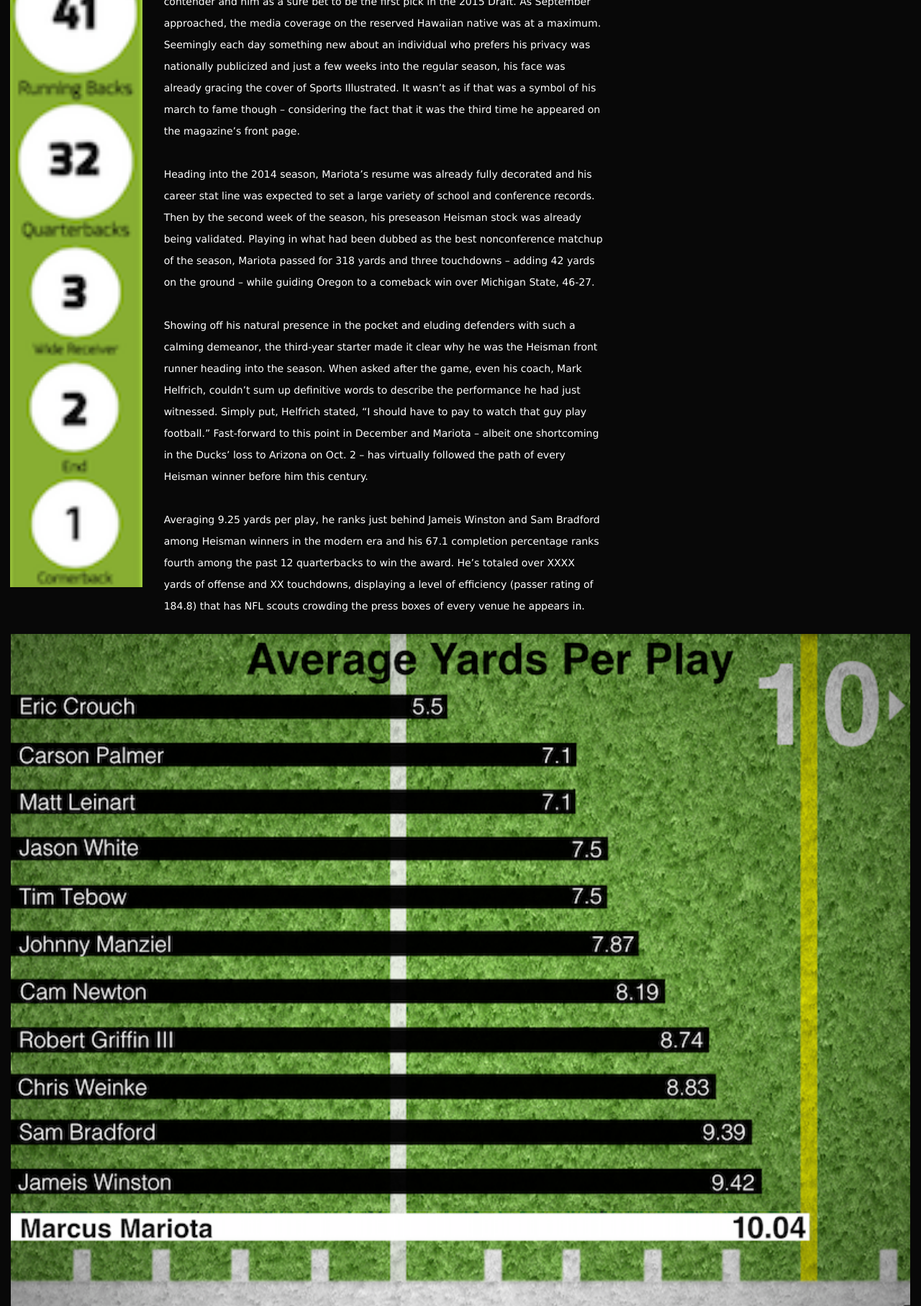
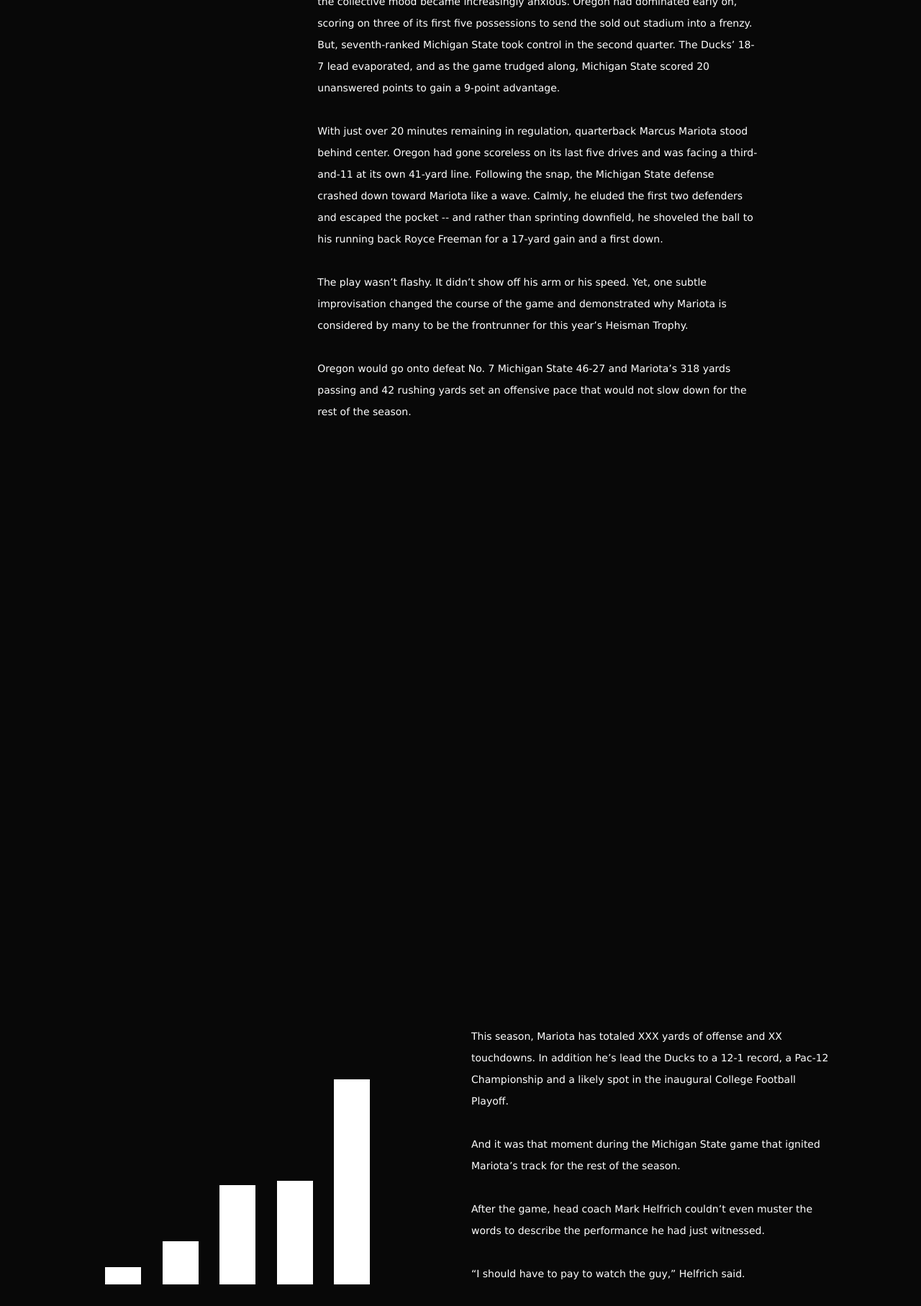
Before and after one commit to dailyemerald/mariota-heisman, a plain HTML site: page index.html in a window 1280 px wide. Shown: the part 1760-3575 px from the top of the page at 72% size. Drawn offline with nearby package versions, Linux system fonts and the light colour scheme.

Commit message:
making updates

```diff
--- a/index.html
+++ b/index.html
@@ -20,7 +20,7 @@
         <!--the +/-80% translation can be adjusted to control the speed difference of the image-->
     </div>
     <div class="parallax-image-wrapper parallax-image-wrapper-100" data-anchor-target="#bacons + .gap" data-bottom-top="transform:translate3d(0px, 200%, 0px)" data-top-bottom="transform:translate3d(0px, 0%, 0px)">
-        <div class="parallax-image parallax-image-100" data-anchor-target="#bacons + .gap" data-bottom-top="transform: translate3d(0px, -80%, 0px);" data-top-bottom="transform: translate3d(0px, 80%, 0px);"></div>
+        <div class="parallax-image parallax-image-100" style="background-image: url(img/mrk.jpg);" data-anchor-target="#bacons + .gap" data-bottom-top="transform: translate3d(0px, -80%, 0px);" data-top-bottom="transform: translate3d(0px, 80%, 0px);"></div>
     </div>
     <div class="parallax-image-wrapper parallax-image-wrapper-100" data-anchor-target="#kittens + .gap" data-bottom-top="transform:translate3d(0px, 200%, 0px)" data-top-bottom="transform:translate3d(0px, 0%, 0px)">
         <div class="parallax-image parallax-image-100" style="background-image: url(img/mrk.jpg);" data-anchor-target="#kittens + .gap" data-bottom-top="transform: translate3d(0px, -80%, 0px);" data-top-bottom="transform: translate3d(0px, 80%, 0px);"></div>
@@ -40,13 +40,20 @@
         <div class="content" id="bacons">
             <div class="row" style="padding-top: 5%;">
                 <div class="story" style="background-color: rgb(8,8,8);">
-                    <img class="col-md-2 col-sm-3 col-xs-3" src="img/statish.png">
-                    <div class="col-md-6">
+                    <div class="col-md-4"></div>
+                    <div class="col-md-6 col-sm-10 col-xs-12">
                     <p id="byline">BY JUSTIN WISE</p>
-                    <p>Preseason predictions immediately began to forecast Oregon as a national title contender and him as a sure bet to be the first pick in the 2015 Draft. As September approached, the media coverage on the reserved Hawaiian native was at a maximum. Seemingly each day something new about an individual who prefers his privacy was nationally publicized and just a few weeks into the regular season, his face was already gracing the cover of Sports Illustrated. It wasn’t as if that was a symbol of his march to fame though – considering the fact that it was the third time he appeared on the magazine’s front page.</br>
-                        </br>Heading into the 2014 season, Mariota’s resume was already fully decorated and his career stat line was expected to set a large variety of school and conference records. Then by the second week of the season, his preseason Heisman stock was already being validated. Playing in what had been dubbed as the best nonconference matchup of the season, Mariota passed for 318 yards and three touchdowns – adding 42 yards on the ground – while guiding Oregon to a comeback win over Michigan State, 46-27.</br>
-                        </br>Showing off his natural presence in the pocket and eluding defenders with such a calming demeanor, the third-year starter made it clear why he was the Heisman front runner heading into the season. When asked after the game, even his coach, Mark Helfrich, couldn’t sum up definitive words to describe the performance he had just witnessed. Simply put, Helfrich stated, “I should have to pay to watch that guy play football.” Fast-forward to this point in December and Mariota – albeit one shortcoming in the Ducks’ loss to Arizona on Oct. 2 – has virtually followed the path of every Heisman winner before him this century.</br>
-                        </br>Averaging 9.25 yards per play, he ranks just behind Jameis Winston and Sam Bradford among Heisman winners in the modern era and his 67.1 completion percentage ranks fourth among the past 12 quarterbacks to win the award. He’s totaled over XXXX yards of offense and XX touchdowns, displaying a level of efficiency (passer rating of 184.8) that has NFL scouts crowding the press boxes of every venue he appears in.</p>
+                    <p> As the sunlight dimmed on a densely packed, yellow-clad crowd at Autzen Stadium, the collective mood became increasingly anxious. Oregon had dominated early on, scoring on three of its first five possessions to send the sold out stadium into a frenzy. But, seventh-ranked Michigan State took control in the second quarter. The Ducks’ 18-7 lead evaporated, and as the game trudged along, Michigan State scored 20 unanswered points to gain a 9-point advantage.
+</br>
+</br>
+                    With just over 20 minutes remaining in regulation, quarterback Marcus Mariota stood behind center. Oregon had gone scoreless on its last five drives and was facing a third-and-11 at its own 41-yard line. Following the snap, the Michigan State defense crashed down toward Mariota like a wave. Calmly, he eluded the first two defenders and escaped the pocket -- and rather than sprinting downfield, he shoveled the ball to his running back Royce Freeman for a 17-yard gain and a first down.
+</br>
+</br>
+                    The play wasn’t flashy. It didn’t show off his arm or his speed. Yet, one subtle improvisation changed the course of the game and demonstrated why Mariota is considered by many to be the frontrunner for this year’s Heisman Trophy.
+</br>
+</br>
+                    Oregon would go onto defeat No. 7 Michigan State 46-27 and Mariota’s 318 yards passing and 42 rushing yards set an offensive pace that would not slow down for the rest of the season.
+                </p>
                     </div>
                 </div> <!-- end story -->
                  <div id="share-buttons" style="padding-top: 3%;">
@@ -59,8 +66,7 @@
 </div>
          </div> <!-- end row -->
         </div>   <!-- end bacons -->
-        <div class="gap gap-100">
-            <img class="col-md-12 col-sm-12 col-xs-12" src="img/yardperplay.png">
+        <div class="gap gap-100" style="backgroun-image: url(img/mrk,jpg);">
         </div>
 
 
@@ -93,8 +99,24 @@
                         </div>
                     </div>
                 </div>
-                <p class="col-md-5 col-sm-12 col-xs-12 story">Showing off his natural presence in the pocket and eluding defenders with such a calming demeanor, the third-year starter made it clear why he was the Heisman front runner heading into the season. When asked after the game, even his coach, Mark Helfrich, couldn’t sum up definitive words to describe the performance he had just witnessed. Simply put, Helfrich stated, “I should have to pay to watch that guy play football.” Fast-forward to this point in December and Mariota – albeit one shortcoming in the Ducks’ loss to Arizona on Oct. 2 – has virtually followed the path of every Heisman winner before him this century.</br>
-                    </br>Averaging 9.25 yards per play, he ranks just behind Jameis Winston and Sam Bradford among Heisman winners in the modern era and his 67.1 completion percentage ranks fourth among the past 12 quarterbacks to win the award. He’s totaled over XXXX yards of offense and XX touchdowns, displaying a level of efficiency (passer rating of 184.8) that has NFL scouts crowding the press boxes of every venue he appears in.</p>
+                <p class="col-md-5 col-sm-12 col-xs-12 story">
+                    This season, Mariota has totaled XXX yards of offense and XX touchdowns. In addition he’s lead the Ducks to a 12-1 record, a Pac-12 Championship and a likely spot in the inaugural College Football Playoff.
+</br>
+</br>
+
+                    And it was that moment during the Michigan State game that ignited Mariota’s track for the rest of the season.
+
+</br>
+</br>
+
+                    After the game, head coach Mark Helfrich couldn’t even muster the words to describe the performance he had just witnessed.
+
+</br>
+</br>
+
+                    “I should have to pay to watch the guy,” Helfrich said.
+
+</p>
             </div> <!-- end row -->
             </div> <!-- end kittens -->
          <div class="gap gap-100 " style="background-image: url(img/mrk.jpg);"></div>
```
